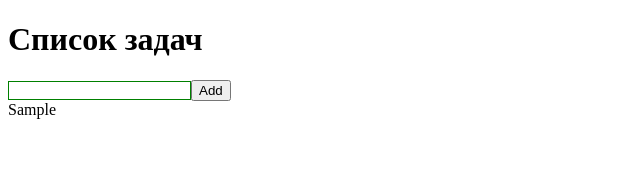
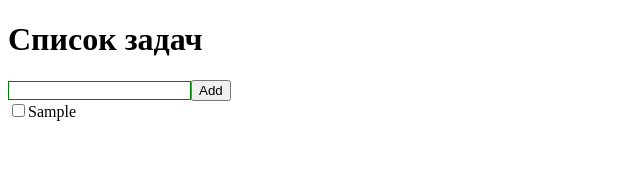
Before and after one commit to daniyar104/Practical_Task, a Next.js app: page / in a window 1280 px wide. Both pictures are taken after typing "Sample" into the empty fields and a click on the button "Add". Shown: the top 194 px of the page, without its empty margins (0-640 px from the left). Built offline with nearby package versions, Linux system fonts and the light colour scheme.

Commit message:
(add): Change completed status

```diff
--- a/src/components/Todo.tsx
+++ b/src/components/Todo.tsx
@@ -27,6 +27,14 @@ const Todo: React.FC = () => {
         setNewTask("")
     }
 
+    //Change completed status
+    const toggleTaskCompletion = (id: number) => {
+        setTodo(prev =>
+            prev.map(todo =>
+                todo.id === id ? {...todo, completed: !todo.completed} : todo
+            )
+        )
+    }
     return(
         <div>
             <h1>Список задач</h1>
@@ -41,6 +49,11 @@ const Todo: React.FC = () => {
                         :
                         todos.map(todo => (
                             <div key={todo.id}>
+                                <input
+                                    checked={todo.completed}
+                                    type="checkbox"
+                                    onChange={() => toggleTaskCompletion(todo.id)}
+                                />
                                 <span>{todo.name}</span>
                             </div>
                         ))
```
